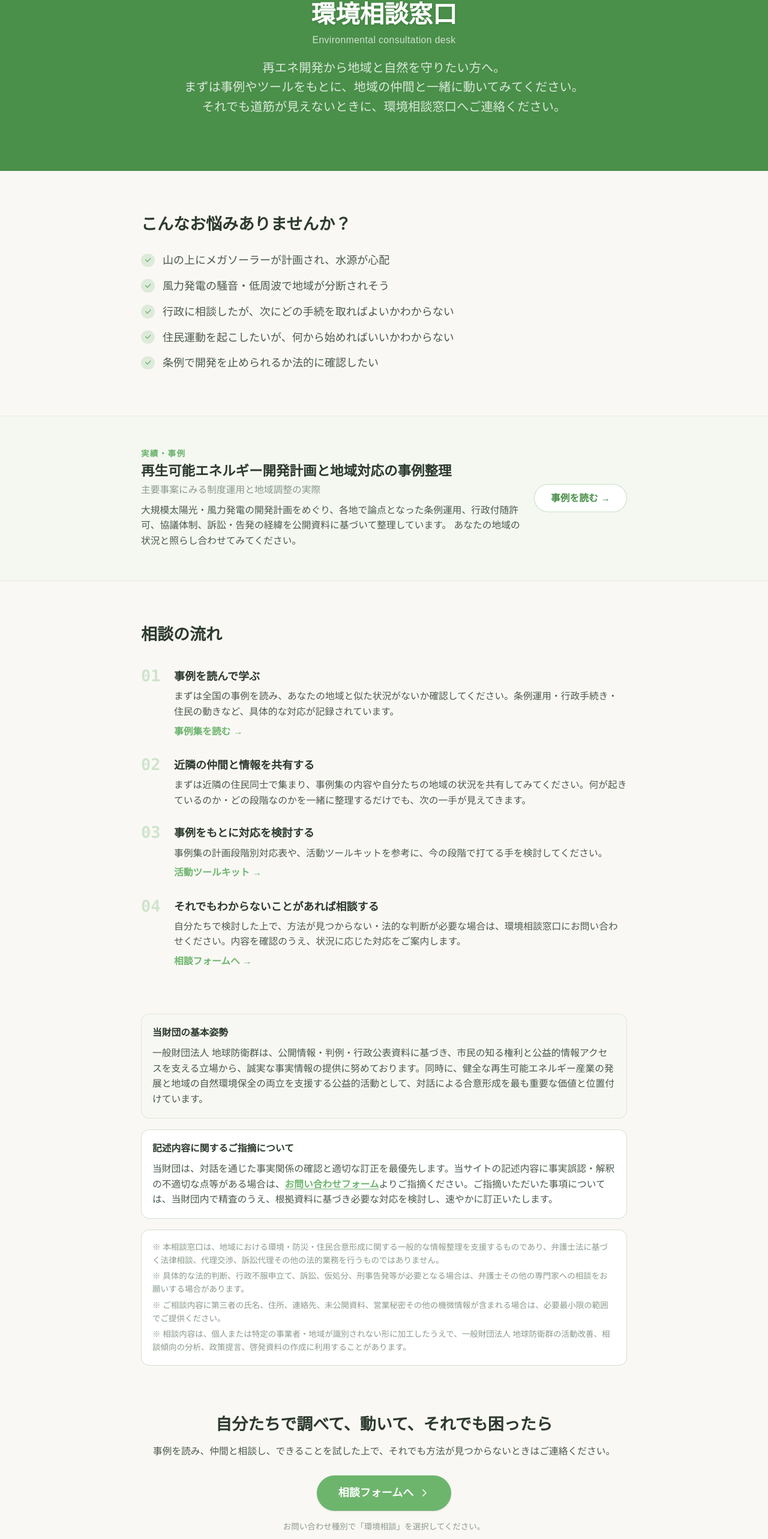
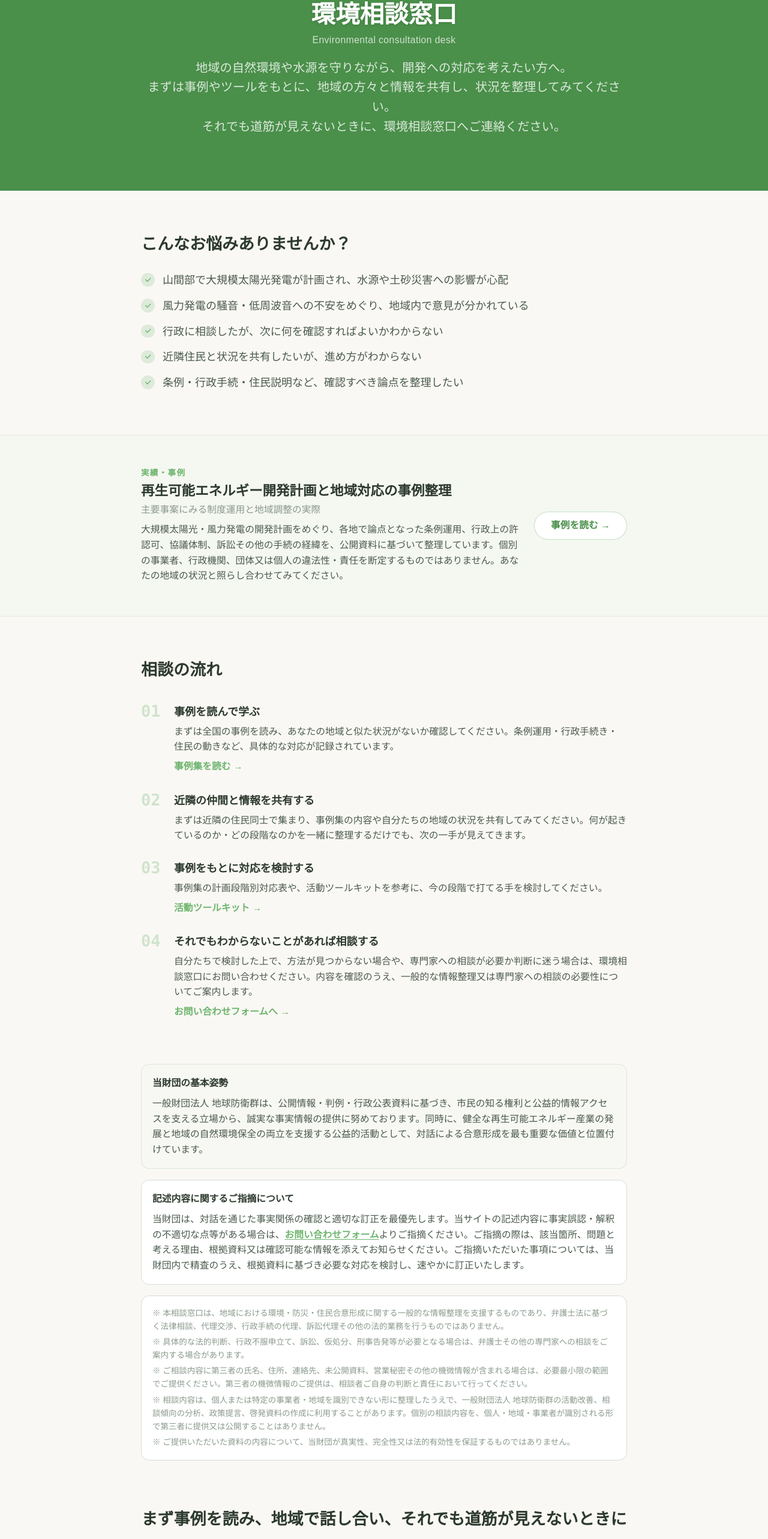
Before and after one commit to haitakamak-cmyk/earth-savers-web, a Next.js app: page /consultation in a window 1280 px wide. Shown: the part 220-2786 px from the top of the page at 60% size. Built offline with nearby package versions, Linux system fonts and the light colour scheme; a web font is replaced by a local one.

Commit message:
chore: earth-savers-web の未コミット変更をまとめて反映

```diff
--- a/src/app/consultation/page.tsx
+++ b/src/app/consultation/page.tsx
@@ -6,16 +6,16 @@ import { ORGANIZATION_NAME } from "@/lib/site";
 export const metadata: Metadata = {
   title: "環境相談窓口",
   description:
-    "メガソーラーや風力発電など再エネ開発から地域・自然を守りたい方へ。" +
-    `事例集・活動ツールキットで自走したうえで、状況整理が必要なときに${ORGANIZATION_NAME}の環境相談窓口がご相談を受け付けます。`,
+    "地域の自然環境や水源を守りながら、再エネ開発への対応を考えたい方へ。" +
+    `事例集・活動ツールキットで状況を整理したうえで、${ORGANIZATION_NAME}の環境相談窓口が情報整理のご案内を行います。`,
 };
 
 const concerns = [
-  "山の上にメガソーラーが計画され、水源が心配",
-  "風力発電の騒音・低周波で地域が分断されそう",
-  "行政に相談したが、次にどの手続を取ればよいかわからない",
-  "住民運動を起こしたいが、何から始めればいいかわからない",
-  "条例で開発を止められるか法的に確認したい",
+  "山間部で大規模太陽光発電が計画され、水源や土砂災害への影響が心配",
+  "風力発電の騒音・低周波音への不安をめぐり、地域内で意見が分かれている",
+  "行政に相談したが、次に何を確認すればよいかわからない",
+  "近隣住民と状況を共有したいが、進め方がわからない",
+  "条例・行政手続・住民説明など、確認すべき論点を整理したい",
 ];
 
 type Step = {
@@ -49,9 +49,9 @@ const steps: Step[] = [
   {
     step: "04",
     title: "それでもわからないことがあれば相談する",
-    body: "自分たちで検討した上で、方法が見つからない・法的な判断が必要な場合は、環境相談窓口にお問い合わせください。内容を確認のうえ、状況に応じた対応をご案内します。",
+    body: "自分たちで検討した上で、方法が見つからない場合や、専門家への相談が必要か判断に迷う場合は、環境相談窓口にお問い合わせください。内容を確認のうえ、一般的な情報整理又は専門家への相談の必要性についてご案内します。",
     link: {
-      label: "相談フォームへ →",
+      label: "お問い合わせフォームへ →",
       href: "/contact?category=environment-consultation",
     },
   },
@@ -72,9 +72,9 @@ export default function ConsultationPage() {
             Environmental consultation desk
           </p>
           <p className="mt-4 text-base leading-relaxed text-white/80 sm:text-lg">
-            再エネ開発から地域と自然を守りたい方へ。
+            地域の自然環境や水源を守りながら、開発への対応を考えたい方へ。
             <br className="hidden sm:block" />
-            まずは事例やツールをもとに、地域の仲間と一緒に動いてみてください。
+            まずは事例やツールをもとに、地域の方々と情報を共有し、状況を整理してみてください。
             <br className="hidden sm:block" />
             それでも道筋が見えないときに、環境相談窓口へご連絡ください。
           </p>
@@ -122,8 +122,7 @@ export default function ConsultationPage() {
                 主要事案にみる制度運用と地域調整の実際
               </p>
               <p className="mt-2 text-sm leading-relaxed text-text-secondary">
-                大規模太陽光・風力発電の開発計画をめぐり、各地で論点となった条例運用、行政付随許可、協議体制、訴訟・告発の経緯を公開資料に基づいて整理しています。
-                あなたの地域の状況と照らし合わせてみてください。
+                大規模太陽光・風力発電の開発計画をめぐり、各地で論点となった条例運用、行政上の許認可、協議体制、訴訟その他の手続の経緯を、公開資料に基づいて整理しています。個別の事業者、行政機関、団体又は個人の違法性・責任を断定するものではありません。あなたの地域の状況と照らし合わせてみてください。
               </p>
             </div>
             <Link
@@ -190,41 +189,57 @@ export default function ConsultationPage() {
               >
                 お問い合わせフォーム
               </Link>
-              よりご指摘ください。ご指摘いただいた事項については、当財団内で精査のうえ、根拠資料に基づき必要な対応を検討し、速やかに訂正いたします。
+              よりご指摘ください。ご指摘の際は、該当箇所、問題と考える理由、根拠資料又は確認可能な情報を添えてお知らせください。ご指摘いただいた事項については、当財団内で精査のうえ、根拠資料に基づき必要な対応を検討し、速やかに訂正いたします。
             </p>
           </div>
 
           {/* 既存免責事項 */}
           <div className="rounded-xl border border-border bg-white p-4 text-xs leading-relaxed text-text-muted">
             <p>
-              ※ 本相談窓口は、地域における環境・防災・住民合意形成に関する一般的な情報整理を支援するものであり、弁護士法に基づく法律相談、代理交渉、訴訟代理その他の法的業務を行うものではありません。
+              ※ 本相談窓口は、地域における環境・防災・住民合意形成に関する一般的な情報整理を支援するものであり、弁護士法に基づく法律相談、代理交渉、行政手続の代理、訴訟代理その他の法的業務を行うものではありません。
             </p>
             <p className="mt-1">
-              ※ 具体的な法的判断、行政不服申立て、訴訟、仮処分、刑事告発等が必要となる場合は、弁護士その他の専門家への相談をお願いする場合があります。
+              ※ 具体的な法的判断、行政不服申立て、訴訟、仮処分、刑事告発等が必要となる場合は、弁護士その他の専門家への相談をご案内する場合があります。
             </p>
             <p className="mt-1">
-              ※ ご相談内容に第三者の氏名、住所、連絡先、未公開資料、営業秘密その他の機微情報が含まれる場合は、必要最小限の範囲でご提供ください。
+              ※ ご相談内容に第三者の氏名、住所、連絡先、未公開資料、営業秘密その他の機微情報が含まれる場合は、必要最小限の範囲でご提供ください。第三者の機微情報のご提供は、相談者ご自身の判断と責任において行ってください。
             </p>
             <p className="mt-1">
-              ※ 相談内容は、個人または特定の事業者・地域が識別されない形に加工したうえで、{ORGANIZATION_NAME}の活動改善、相談傾向の分析、政策提言、啓発資料の作成に利用することがあります。
+              ※ 相談内容は、個人または特定の事業者・地域を識別できない形に整理したうえで、{ORGANIZATION_NAME}の活動改善、相談傾向の分析、政策提言、啓発資料の作成に利用することがあります。個別の相談内容を、個人・地域・事業者が識別される形で第三者に提供又は公開することはありません。
+            </p>
+            <p className="mt-1">
+              ※ ご提供いただいた資料の内容について、当財団が真実性、完全性又は法的有効性を保証するものではありません。
             </p>
           </div>
         </div>
       </section>
 
       <section className="bg-ivory py-12 sm:py-16">
-        <div className="mx-auto max-w-3xl px-4 text-center sm:px-6">
-          <h2 className="font-serif text-xl font-bold text-text-primary sm:text-2xl">
-            自分たちで調べて、動いて、それでも困ったら
+        <div className="mx-auto max-w-3xl px-4 sm:px-6">
+          <h2 className="text-center font-serif text-xl font-bold text-text-primary sm:text-2xl">
+            まず事例を読み、地域で話し合い、それでも道筋が見えないときに
           </h2>
-          <p className="mt-3 text-sm leading-relaxed text-text-secondary">
-            事例を読み、仲間と相談し、できることを試した上で、それでも方法が見つからないときはご連絡ください。
+          <p className="mt-3 text-center text-sm leading-relaxed text-text-secondary">
+            事例を読み、地域の方々と情報を共有し、できることを検討した上で、それでも道筋が見えないときはご連絡ください。
           </p>
+
+          {/* フォーム直前の免責 */}
+          <div className="mx-auto mt-6 max-w-xl rounded-lg border border-border bg-white p-4 text-xs leading-relaxed text-text-muted">
+            <p className="font-semibold text-text-secondary">ご相談の前にご確認ください</p>
+            <ul className="mt-2 list-disc space-y-1 pl-4">
+              <li>本窓口は、地域における環境・防災・住民合意形成に関する一般的な情報整理を支援するものです。弁護士法に基づく法律相談、代理交渉、行政手続の代理、訴訟代理その他の法的業務は行いません。</li>
+              <li>当財団が、相談者に代わって事業者、行政機関、議会、裁判所その他第三者と交渉し、又は申入れを行うことはありません。</li>
+              <li>本窓口への相談により、開発計画の中止、行政判断の変更、紛争解決その他特定の結果を保証するものではありません。</li>
+              <li>法定期限、工事着手予定日、説明会開催日、審査請求期間など期限が迫っている場合は、速やかに弁護士又は関係行政機関へ直接ご相談ください。</li>
+            </ul>
+          </div>
+
+          <div className="mt-6 text-center">
             <Link
               href="/contact?category=environment-consultation"
-            className="mt-6 inline-flex items-center gap-2 rounded-full bg-wakakusa px-8 py-3.5 text-base font-semibold text-white shadow-sm transition-colors hover:bg-wakakusa-dark"
+              className="inline-flex items-center gap-2 rounded-full bg-wakakusa px-8 py-3.5 text-base font-semibold text-white shadow-sm transition-colors hover:bg-wakakusa-dark"
             >
-            相談フォームへ
+              お問い合わせフォームへ
               <svg className="h-4 w-4" fill="none" stroke="currentColor" viewBox="0 0 24 24" aria-hidden>
                 <path strokeLinecap="round" strokeLinejoin="round" strokeWidth={2} d="M9 5l7 7-7 7" />
               </svg>
@@ -233,6 +248,7 @@ export default function ConsultationPage() {
               お問い合わせ種別で「環境相談」を選択してください。
             </p>
           </div>
+        </div>
       </section>
     </>
   );
--- a/src/app/contact/page.tsx
+++ b/src/app/contact/page.tsx
@@ -175,7 +175,7 @@ export default async function ContactPage({ searchParams }: ContactPageProps) {
               記述内容に関するご指摘について
             </p>
             <p className="mt-2">
-              当財団は、対話を通じた事実関係の確認と適切な訂正を最優先します。当サイトの記述内容に事実誤認・解釈の不適切な点等がある場合は、上記フォームよりご指摘ください。ご指摘いただいた事項については、当財団内で精査のうえ、根拠資料に基づき必要な対応を検討し、速やかに訂正いたします。
+              当財団は、対話を通じた事実関係の確認と適切な訂正を最優先します。当サイトの記述内容に事実誤認・解釈の不適切な点等がある場合は、上記フォームよりご指摘ください。ご指摘の際は、該当箇所、問題と考える理由、根拠資料又は確認可能な情報を添えてお知らせください。ご指摘いただいた事項については、当財団内で精査のうえ、根拠資料に基づき必要な対応を検討し、速やかに訂正いたします。
             </p>
           </div>
         </div>
```
Also changed, not shown: src/content/topics/solar-wind-opposition-cases.md (+11 -11 lines), src/lib/map-cases.ts (+4 -4 lines). Lines whose indentation alone changed are shown as unchanged.
